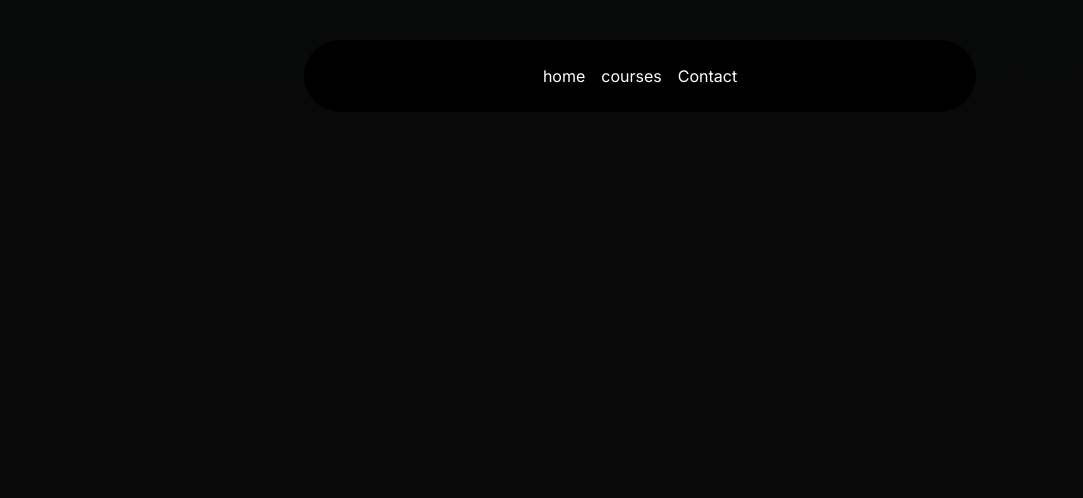
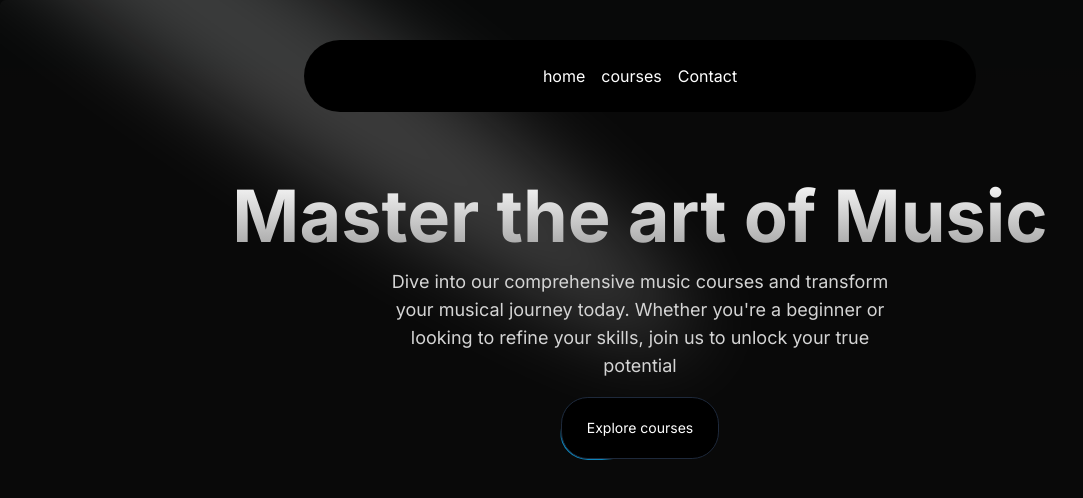
Before and after one commit to pradeepbgs/nextjs-musicapp, a Next.js app: page / in a window 1280 px wide. Shown: the top 498 px of the page, without its empty margins (0-1083 px from the left). Built offline with nearby package versions, Linux system fonts and the light colour scheme.

Commit message:
solved hero section problem

```diff
--- a/src/app/page.tsx
+++ b/src/app/page.tsx
@@ -1,8 +1,9 @@
+import HeroSection from '@/components/HeroSection'
 
 export default function Home() {
   return (
     <div className="min-h-screen bg-black/[0.96] antialiased bg-grid-white/[]">
-
+      <HeroSection/>
     </div>
   );
 }
--- /dev/null
+++ b/src/components/HeroSection.tsx
@@ -0,0 +1,41 @@
+import Link from "next/link"
+import { Spotlight } from "./ui/Spotlight"
+import { Button } from "./ui/moving-border"
+
+function HeroSection() {
+    return (
+        <div
+            className="h-auto md:h-[40rem] w-full rounded-md flex
+    flex-col items-center justify-center relative overflow-hidden
+    mx-auto py-10 md:py-10"
+        >
+            <Spotlight
+        className="-top-40 left-0 md:left-60 md:-top-20"
+        fill="white"
+      />
+            <div className="p-4 relative z-10 w-full text-center">
+                <h1
+                    className="mt-20 md:mt-0 text-4xl md:text-7xl font-bold bg-clip-text text-transparent bg-gradient-to-b from-neutral-50 to-neutral-400"
+
+                >Master the art of Music</h1>
+                <p             className="mt-4 font-normal text-base md:text-lg text-neutral-300 max-w-lg mx-auto"
+
+                > Dive into our comprehensive music courses and transform your musical journey today. Whether you're a beginner or looking to refine your skills, join us to unlock your true potential
+                </p>
+                <div className="mt-4">
+                    <Link href={'/courses'}>
+                    <Button
+                    // borderRadius="1.75rem"
+                    className="bg-white dark:bg-black text-black dark:text-white border-neutral-200 dark:border-slate-800"
+                    >
+                    Explore courses
+                    </Button>
+
+                    </Link>
+                </div>
+            </div>
+        </div>
+    )
+}
+
+export default HeroSection
--- /dev/null
+++ b/src/components/ui/Spotlight.tsx
@@ -0,0 +1,56 @@
+import React from "react";
+import { cn } from "@/utils/cn";
+
+type SpotlightProps = {
+  className?: string;
+  fill?: string;
+};
+
+export const Spotlight = ({ className, fill }: SpotlightProps) => {
+  return (
+    <svg
+      className={cn(
+        "animate-spotlight pointer-events-none absolute z-[1]  h-[169%] w-[138%] lg:w-[84%] opacity-0",
+        className
+      )}
+      xmlns="http://www.w3.org/2000/svg"
+      viewBox="0 0 3787 2842"
+      fill="none"
+    >
+      <g filter="url(#filter)">
+        <ellipse
+          cx="1924.71"
+          cy="273.501"
+          rx="1924.71"
+          ry="273.501"
+          transform="matrix(-0.822377 -0.568943 -0.568943 0.822377 3631.88 2291.09)"
+          fill={fill || "white"}
+          fillOpacity="0.21"
+        ></ellipse>
+      </g>
+      <defs>
+        <filter
+          id="filter"
+          x="0.860352"
+          y="0.838989"
+          width="3785.16"
+          height="2840.26"
+          filterUnits="userSpaceOnUse"
+          colorInterpolationFilters="sRGB"
+        >
+          <feFlood floodOpacity="0" result="BackgroundImageFix"></feFlood>
+          <feBlend
+            mode="normal"
+            in="SourceGraphic"
+            in2="BackgroundImageFix"
+            result="shape"
+          ></feBlend>
+          <feGaussianBlur
+            stdDeviation="151"
+            result="effect1_foregroundBlur_1065_8"
+          ></feGaussianBlur>
+        </filter>
+      </defs>
+    </svg>
+  );
+};
--- /dev/null
+++ b/src/components/ui/moving-border.tsx
@@ -0,0 +1,139 @@
+"use client";
+import React from "react";
+import {
+  motion,
+  useAnimationFrame,
+  useMotionTemplate,
+  useMotionValue,
+  useTransform,
+} from "framer-motion";
+import { useRef } from "react";
+import { cn } from "@/utils/cn";
+
+export function Button({
+  borderRadius = "1.75rem",
+  children,
+  as: Component = "button",
+  containerClassName,
+  borderClassName,
+  duration,
+  className,
+  ...otherProps
+}: {
+  borderRadius?: string;
+  children: React.ReactNode;
+  as?: any;
+  containerClassName?: string;
+  borderClassName?: string;
+  duration?: number;
+  className?: string;
+  [key: string]: any;
+}) {
+  return (
+    <Component
+      className={cn(
+        "bg-transparent relative text-xl  h-16 w-40 p-[1px] overflow-hidden ",
+        containerClassName
+      )}
+      style={{
+        borderRadius: borderRadius,
+      }}
+      {...otherProps}
+    >
+      <div
+        className="absolute inset-0"
+        style={{ borderRadius: `calc(${borderRadius} * 0.96)` }}
+      >
+        <MovingBorder duration={duration} rx="30%" ry="30%">
+          <div
+            className={cn(
+              "h-20 w-20 opacity-[0.8] bg-[radial-gradient(var(--sky-500)_40%,transparent_60%)]",
+              borderClassName
+            )}
+          />
+        </MovingBorder>
+      </div>
+
+      <div
+        className={cn(
+          "relative bg-slate-900/[0.8] border border-slate-800 backdrop-blur-xl text-white flex items-center justify-center w-full h-full text-sm antialiased",
+          className
+        )}
+        style={{
+          borderRadius: `calc(${borderRadius} * 0.96)`,
+        }}
+      >
+        {children}
+      </div>
+    </Component>
+  );
+}
+
+export const MovingBorder = ({
+  children,
+  duration = 2000,
+  rx,
+  ry,
+  ...otherProps
+}: {
+  children: React.ReactNode;
+  duration?: number;
+  rx?: string;
+  ry?: string;
+  [key: string]: any;
+}) => {
+  const pathRef = useRef<any>();
+  const progress = useMotionValue<number>(0);
+
+  useAnimationFrame((time) => {
+    const length = pathRef.current?.getTotalLength();
+    if (length) {
+      const pxPerMillisecond = length / duration;
+      progress.set((time * pxPerMillisecond) % length);
+    }
+  });
+
+  const x = useTransform(
+    progress,
+    (val) => pathRef.current?.getPointAtLength(val).x
+  );
+  const y = useTransform(
+    progress,
+    (val) => pathRef.current?.getPointAtLength(val).y
+  );
+
+  const transform = useMotionTemplate`translateX(${x}px) translateY(${y}px) translateX(-50%) translateY(-50%)`;
+
+  return (
+    <>
+      <svg
+        xmlns="http://www.w3.org/2000/svg"
+        preserveAspectRatio="none"
+        className="absolute h-full w-full"
+        width="100%"
+        height="100%"
+        {...otherProps}
+      >
+        <rect
+          fill="none"
+          width="100%"
+          height="100%"
+          rx={rx}
+          ry={ry}
+          ref={pathRef}
+        />
+      </svg>
+      <motion.div
+        style={{
+          position: "absolute",
+          top: 0,
+          left: 0,
+          display: "inline-block",
+          transform,
+        }}
+      >
+        {children}
+      </motion.div>
+    </>
+  );
+};
--- a/tailwind.config.ts
+++ b/tailwind.config.ts
@@ -1,4 +1,10 @@
 import type { Config } from "tailwindcss";
+const defaultTheme = require("tailwindcss/defaultTheme");
+const colors = require("tailwindcss/colors");
+const {
+  default: flattenColorPalette,
+} = require("tailwindcss/lib/util/flattenColorPalette");
+
 
 const config: Config = {
   content: [
@@ -14,8 +20,39 @@
         "gradient-conic":
           "conic-gradient(from 180deg at 50% 50%, var(--tw-gradient-stops))",
       },
+      animation: {
+        spotlight: "spotlight 2s ease .75s 1 forwards",
+      },
+      keyframes: {
+        spotlight: {
+          "0%": {
+            opacity: '0',
+            transform: "translate(-72%, -62%) scale(0.5)",
+          },
+          "100%": {
+            opacity: '1',
+            transform: "translate(-50%,-40%) scale(1)",
+          },
+        },
+      },
     },
   },
-  plugins: [],
+  plugins: [
+
+    addVariablesForColors,
+
+  ],
 };
+
+function addVariablesForColors({ addBase, theme }: any) {
+  let allColors = flattenColorPalette(theme("colors"));
+  let newVars = Object.fromEntries(
+    Object.entries(allColors).map(([key, val]) => [`--${key}`, val])
+  );
+
+  addBase({
+    ":root": newVars,
+  });
+}
+
 export default config;
```
